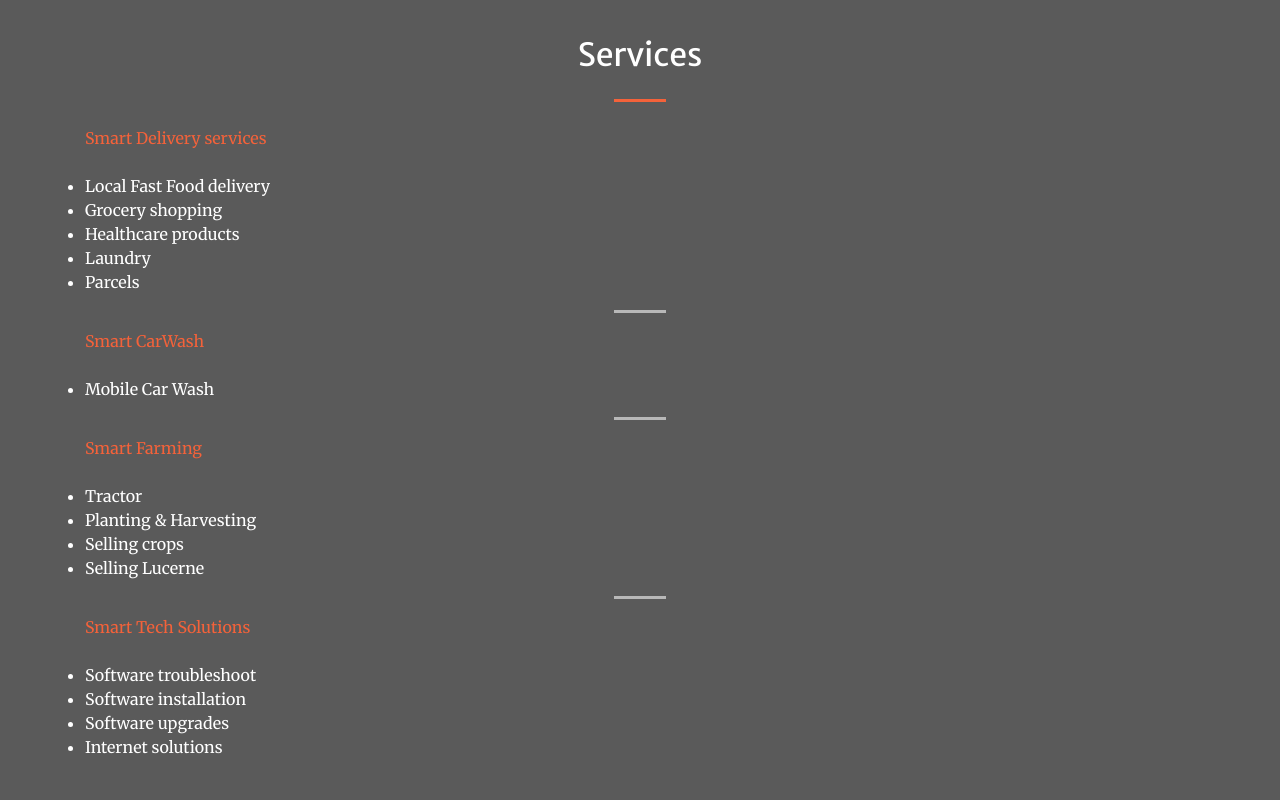
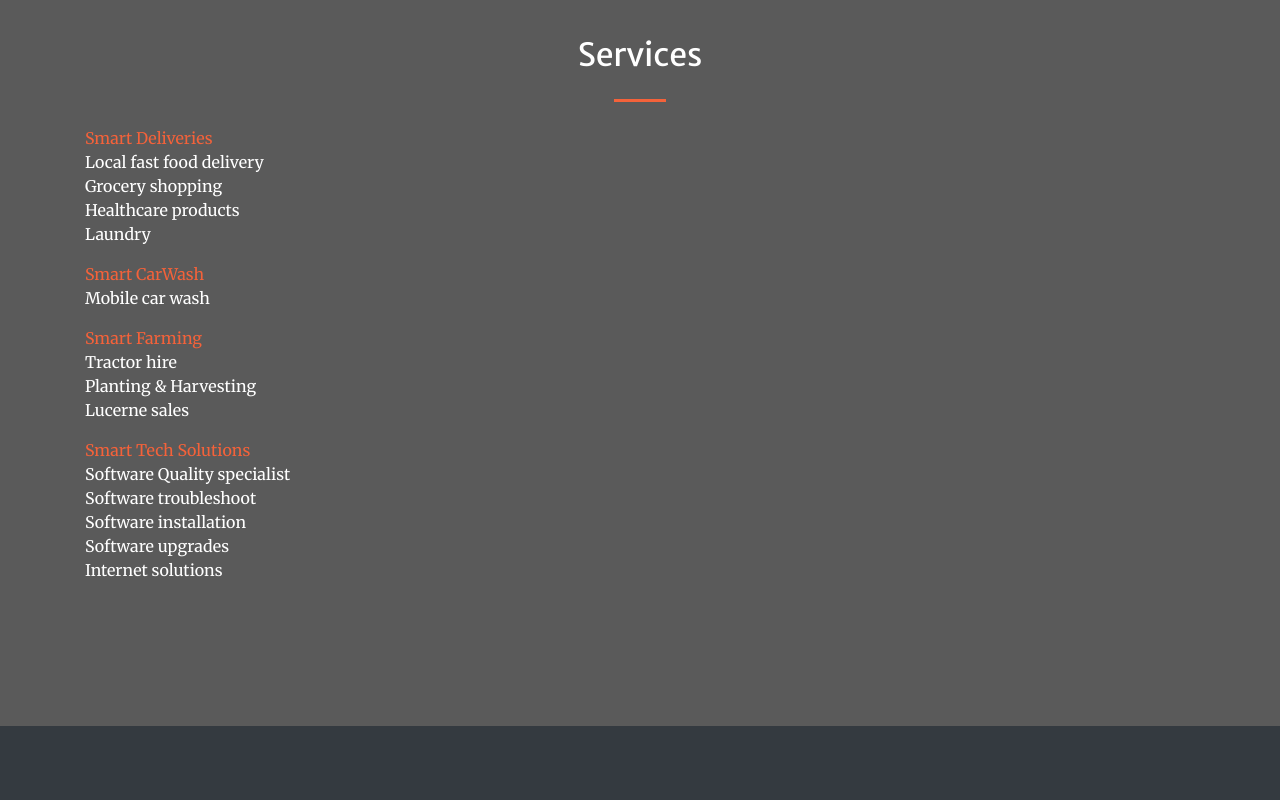
Before and after one commit to yotsis/Potfolio, a plain HTML site: page index.html in a window 1280 px wide. Shown: the part 1480-2280 px from the top of the page. Drawn offline with Linux system fonts and the light colour scheme; files whose address does not match are found by name.

Commit message:
Updated index file

```diff
--- a/index.html
+++ b/index.html
@@ -8,7 +8,7 @@
   <meta name="description" content="THE SMART LOCALS GROUP website.">
   <meta name="author" content="Sihle Yotsi">
 
-  <title>TS LOCALS | Sihle Yotsi</title>
+  <title>THE SMART LOCALS | HOME</title>
 
   <!-- Font Awesome Icons -->
   <link href="lib/ionicons/css/ionicons.min.css" rel="stylesheet">
@@ -34,23 +34,23 @@
   <!-- Navigation Bar -->
   <nav class="navbar navbar-expand-lg navbar-light fixed-top py-3" id="mainNav">
     <div class="container">
-      <a class="navbar-brand js-scroll-trigger text-black-50" href="#page-top">TS LOCALS</a>
+      <a class="navbar-brand js-scroll-trigger text-primary" href="#page-top">TS LOCALS</a>
       <button class="navbar-toggler navbar-toggler-right" type="button" data-toggle="collapse" data-target="#navbarResponsive" aria-controls="navbarResponsive" aria-expanded="false" aria-label="Toggle navigation">
         <span class="navbar-toggler-icon"></span>
       </button>
       <div class="collapse navbar-collapse" id="navbarResponsive">
         <ul class="navbar-nav ml-auto my-2 my-lg-0">
           <li class="nav-item">
-            <a class="nav-link js-scroll-trigger text-black-50" href="#about">About</a>
+            <a class="nav-link js-scroll-trigger text-primary" href="#about">About</a>
           </li>
           <li class="nav-item">
-            <a class="nav-link js-scroll-trigger text-black-50" href="#services">Services</a>
+            <a class="nav-link js-scroll-trigger text-primary" href="#services">Services</a>
           </li>
             <li class="nav-item">
-            <a class="nav-link js-scroll-trigger text-black-50" href="#gallery">Gallery</a>
+            <a class="nav-link js-scroll-trigger text-primary" href="#gallery">Gallery</a>
           </li>
           <li class="nav-item">
-            <a class="nav-link js-scroll-trigger text-black-50" href="#contact">Contact</a>
+            <a class="nav-link js-scroll-trigger text-primary" href="#contact">Contact</a>
           </li>
         </ul>
       </div>
@@ -59,24 +59,23 @@
 
   <!-- Masthead -->
   <header class="masthead">
-
+    <!--
     <div class="container h-100">
       <div class="row h-100 align-items-center justify-content-center text-center">
         <div class="col-lg-10 align-self-end">
           <h1 class="text-uppercase text-primary font-weight-bold">THE SMART LOCALS</h1>
           <hr class="divider my-4">
         </div>
-        <div class="col-lg-10 align-self-end ">
-          <p class="text-primary font-weight-bold mb-5">We specialize in Smart Delivery services, Smart CarWash, Smart Farming services and Smart Tech Solutions.</p>
+        <div class="col-lg-10 align-self-lg-end ">
+          <p class="text-black font-weight-bold mb-5">We specialize in Smart Delivery services, Smart CarWash, Smart Farming services and Smart Tech Solutions.</p>
 
-          <!-- ADD icons for the above mentioned services -->
 
         </div>
       </div>
     </div>
-
+-->
   </header>
-
+<!-- Masthead -->
 
 <!-- About Section -->
 <section class="page-section bg-primary" id="about">
@@ -104,50 +103,47 @@
 <!-- Services Section -->
 <section class="page-section text-white" id="services">
   <div class="container">
+
     <h2 class="text-center mt-0"> Services </h2>
     <hr class="divider my-4">
-      <div class="align-self-baseline ">
-        <p class="text-primary mb-4"> Smart Delivery services </p>
+
+      <div class="align-items-center">
+        <dl class="text-primary mb-lg-0">Smart Deliveries</dl>
+          <dd class="text-white mb-lg-0">Local fast food delivery</dd>
+          <dd class="text-white mb-lg-0">Grocery shopping</dd>
+          <dd class="text-white mb-lg-0">Healthcare products</dd>
+          <dd class="text-white mb-lg-3">Laundry</dd>
+        <P></P>
       </div>
-      <ul class="list-group list-group-flush">
-        <li class="text-white">Local Fast Food delivery</li>
-        <li class="text-white">Grocery shopping</li>
-        <li class="text-white">Healthcare products</li>
-        <li class="text-white">Laundry</li>
-        <li class="text-white">Parcels</li>
-      </ul>
-      <hr class="divider2">
-      <div class="align-self-baseline">
-        <p class="text-primary mb-4"> Smart CarWash </p>
+
+      <div class="align-items-center">
+        <dl class="text-primary mb-lg-0">Smart CarWash</dl>
+          <dd class="text-white mb-lg-3">Mobile car wash</dd>
+        <p></p>
       </div>
-      <ul class="list-group list-group-flush">
-        <li class="text-white">Mobile Car Wash</li>
-      </ul>
-      <hr class="divider2">
-      <div class="align-self-baseline">
-        <p class="text-primary mb-4"> Smart Farming </p>
+
+      <div class="align-items-center">
+        <dl class="text-primary mb-lg-0"> Smart Farming </dl>
+          <dd class="text-white mb-lg-0">Tractor hire</dd>
+          <dd class="text-white mb-lg-0">Planting & Harvesting</dd>
+          <dd class="text-white mb-lg-3">Lucerne sales</dd>
+          <p></p>
       </div>
-      <ul class="list-group list-group-flush">
-        <li class="text-white">Tractor</li>
-        <li class="text-white">Planting & Harvesting</li>
-        <li class="text-white">Selling crops</li>
-        <li class="text-white">Selling Lucerne</li>
-      </ul>
-      <hr class="divider2">
-      <div class="align-self-baseline">
-        <p class="text-primary mb-4"> Smart Tech Solutions </p>
+
+      <div class="align-items-center">
+        <dl class="text-primary mb-lg-0"> Smart Tech Solutions </dl>
+          <dd class="text-white mb-lg-0">Software Quality specialist</dd>
+          <dd class="text-white mb-lg-0">Software troubleshoot</dd>
+          <dd class="text-white mb-lg-0">Software installation</dd>
+          <dd class="text-white mb-lg-0">Software upgrades</dd>
+          <dd class="text-white mb-lg-3">Internet solutions</dd>
       </div>
-      <ul class="list-group list-group-flush">
-        <li class="text-white">Software troubleshoot</li>
-        <li class="text-white">Software installation</li>
-        <li class="text-white">Software upgrades</li>
-        <li class="text-white">Internet solutions</li>
-      </ul>
+
     </div>
 
   </section>
 
-<!-- Projects section -->
+<!-- Gallery section -->
 <section class="page-section bg-dark text-white" id="gallery">
   <div class="container text-center">
     <h2 class="mb-3"> Gallery  </h2>
```
Also changed, not shown: img/background.jpg, img/background2.jpg (added).
